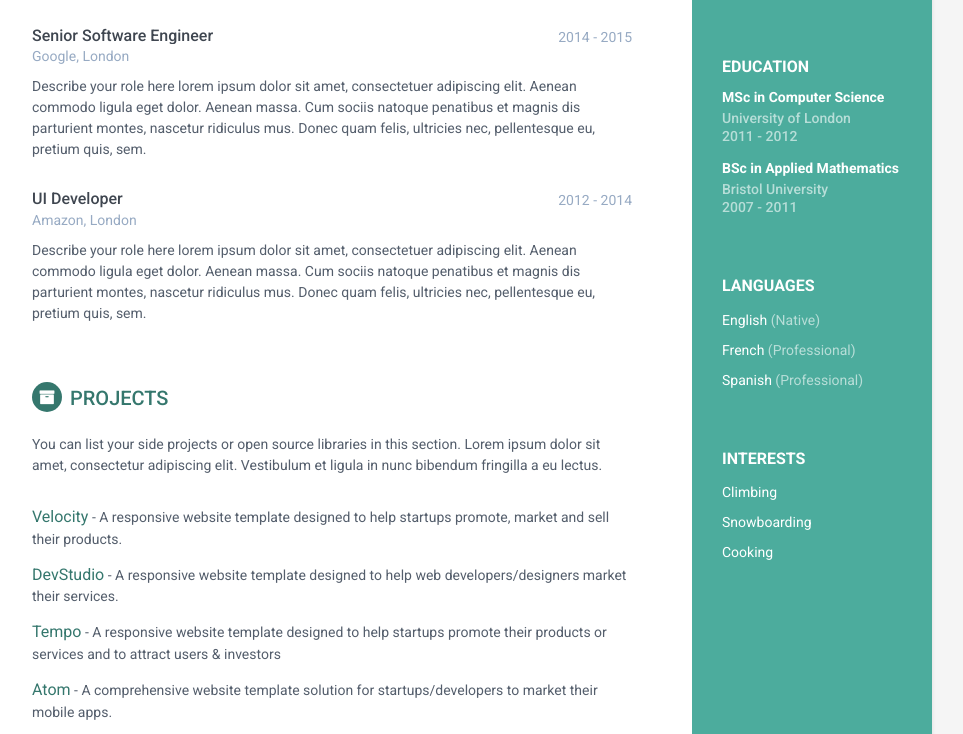
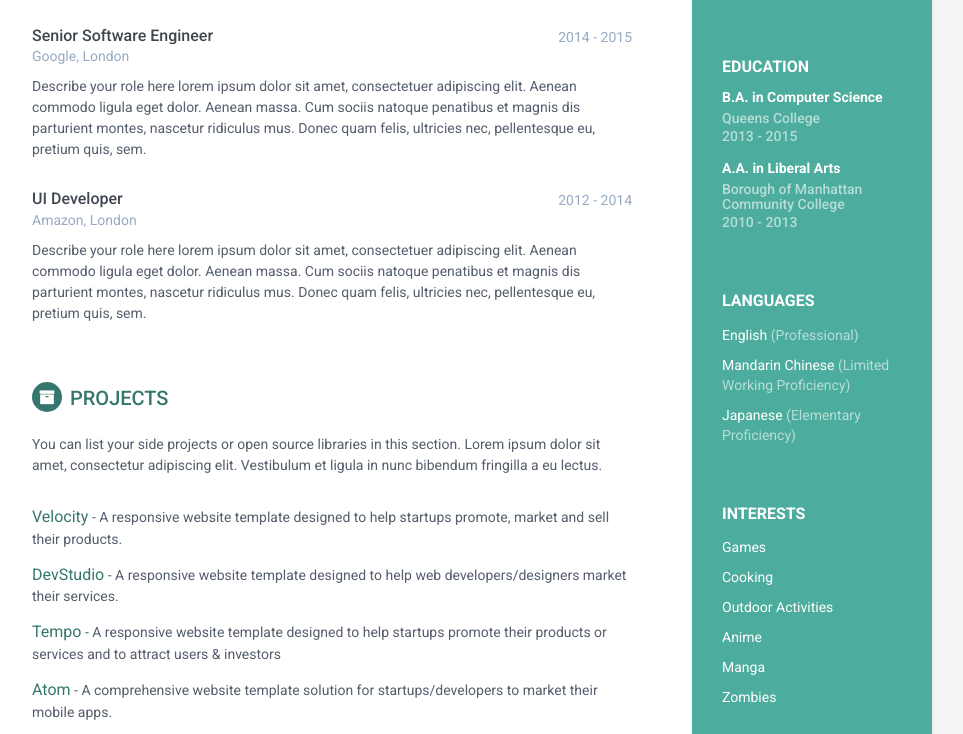
Before and after one commit to tlin108/personal-web, a plain HTML site: page index.html in a window 1280 px wide. Shown: the part 544-1278 px from the top of the page, without its empty margins (188-1151 px from the left). Drawn offline with Linux system fonts and the light colour scheme.

Commit message:
edit education, language, and interests

```diff
--- a/index.html
+++ b/index.html
@@ -37,7 +37,7 @@
 
             <div class="contact-container container-block">
                 <ul class="list-unstyled contact-list">
-                    <li class="email"><i class="fa fa-envelope"></i><a href="mailto: tlin108@hotmail.com">tlin108@hotmail.com</a></li>
+                    <li class="email"><i class="fa fa-envelope"></i>tlin108@hotmail.com</li>
                     <li class="phone"><i class="fa fa-phone"></i>516 737 2317</li>
                     <li class="website"><i class="fa fa-globe"></i><a href="http://themes.3rdwavemedia.com/website-templates/free-responsive-website-template-for-developers/" target="_blank">portfoliosite.com</a></li>
                     <li class="linkedin"><i class="fa fa-linkedin"></i><a href="https://www.linkedin.com/in/tunglinglin" target="_blank">linkedin.com/in/tunglinglin</a></li>
@@ -47,32 +47,35 @@
             <div class="education-container container-block">
                 <h2 class="container-block-title">Education</h2>
                 <div class="item">
-                    <h4 class="degree">MSc in Computer Science</h4>
-                    <h5 class="meta">University of London</h5>
-                    <div class="time">2011 - 2012</div>
+                    <h4 class="degree">B.A. in Computer Science</h4>
+                    <h5 class="meta">Queens College</h5>
+                    <div class="time">2013 - 2015</div>
                 </div><!--//item-->
                 <div class="item">
-                    <h4 class="degree">BSc in Applied Mathematics</h4>
-                    <h5 class="meta">Bristol University</h5>
-                    <div class="time">2007 - 2011</div>
+                    <h4 class="degree">A.A. in Liberal Arts</h4>
+                    <h5 class="meta">Borough of Manhattan Community College</h5>
+                    <div class="time">2010 - 2013</div>
                 </div><!--//item-->
             </div><!--//education-container-->
 
             <div class="languages-container container-block">
                 <h2 class="container-block-title">Languages</h2>
                 <ul class="list-unstyled interests-list">
-                    <li>English <span class="lang-desc">(Native)</span></li>
-                    <li>French <span class="lang-desc">(Professional)</span></li>
-                    <li>Spanish <span class="lang-desc">(Professional)</span></li>
+                    <li>English <span class="lang-desc">(Professional)</span></li>
+                    <li>Mandarin Chinese <span class="lang-desc">(Limited Working Proficiency)</span></li>
+                    <li>Japanese <span class="lang-desc">(Elementary Proficiency)</span></li>
                 </ul>
             </div><!--//interests-->
 
             <div class="interests-container container-block">
                 <h2 class="container-block-title">Interests</h2>
                 <ul class="list-unstyled interests-list">
-                    <li>Climbing</li>
-                    <li>Snowboarding</li>
+                    <li>Games</li>
                     <li>Cooking</li>
+                    <li>Outdoor Activities</li>
+                    <li>Anime</li>
+                    <li>Manga</li>
+                    <li>Zombies</li>
                 </ul>
             </div><!--//interests-->
 
```
